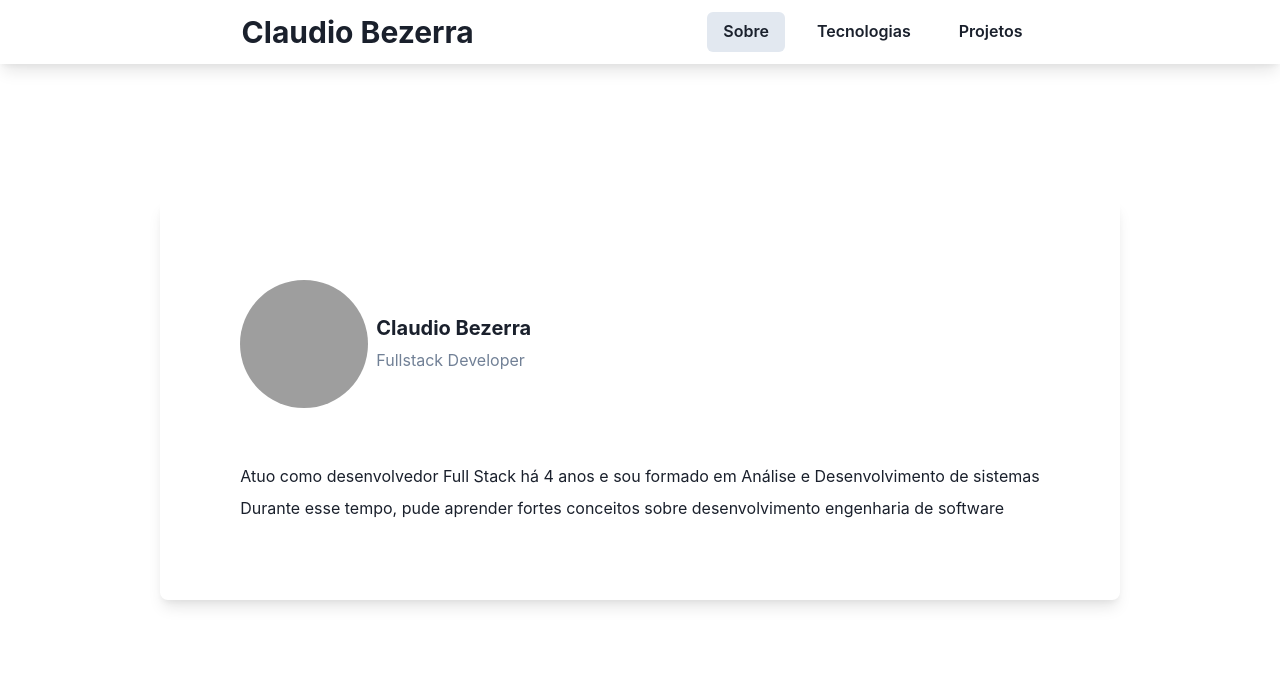
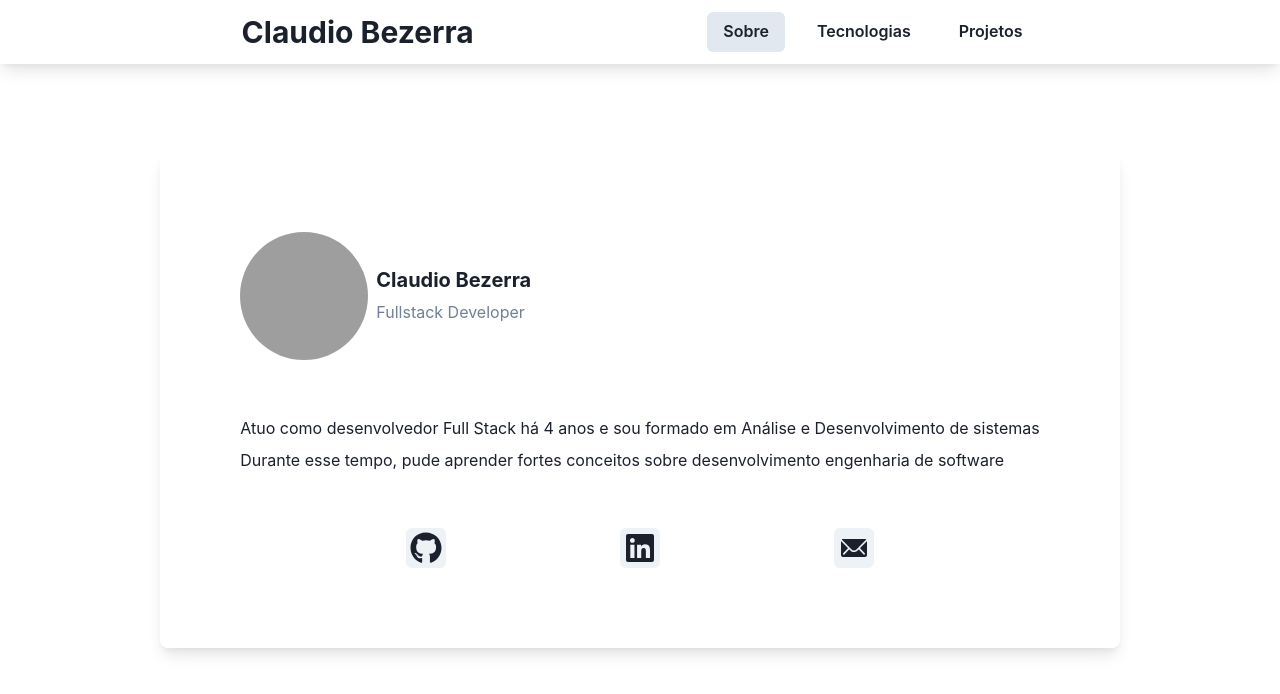
Before and after one commit to ClaudioBzrr/portfolio, a Next.js app: page /portfolio/ in a window 1280 px wide. Shown: the top 694 px of the page. Built offline with nearby package versions, Linux system fonts and the light colour scheme; grey boxes are pictures that could not be loaded.

Commit message:
✔ Added: network links

```diff
--- a/src/app/page.tsx
+++ b/src/app/page.tsx
@@ -1,3 +1,4 @@
+import NetworkLinks from '@/components/NetworkLinks';
 import ProfileCard from '@/components/ProfileCard';
 import { Stack, Text } from '@chakra-ui/react';
 export default function Home() {
@@ -27,6 +28,9 @@ export default function Home() {
             Durante esse tempo, pude aprender fortes conceitos sobre
             desenvolvimento engenharia de software
           </Text>
+          <Stack mt={12}>
+            <NetworkLinks />
+          </Stack>
         </Stack>
       </Stack>
     </Stack>
--- /dev/null
+++ b/src/components/NetworkLinks.tsx
@@ -0,0 +1,25 @@
+'use client';
+
+import { networkLinks } from '@/data/network';
+import { IconButton, Stack } from '@chakra-ui/react';
+import { useRouter } from 'next/navigation';
+export default function NetworkLinks() {
+  const router = useRouter();
+  return (
+    <Stack
+      w={'100%'}
+      direction={'row'}
+      align={'center'}
+      justify={'space-evenly'}
+    >
+      {networkLinks.map((link, index) => (
+        <IconButton
+          key={index}
+          aria-label={link.name}
+          icon={link.icon}
+          onClick={() => router.push(link.link)}
+        />
+      ))}
+    </Stack>
+  );
+}
--- /dev/null
+++ b/src/data/network.tsx
@@ -0,0 +1,25 @@
+import React from 'react';
+import { FaGithub, FaLinkedin } from 'react-icons/fa';
+import { IoIosMail } from 'react-icons/io';
+
+export const networkLinks: {
+  name: string;
+  link: string;
+  icon: React.JSX.Element;
+}[] = [
+  {
+    name: 'Github',
+    link: 'https://github.com/ClaudioBzrr',
+    icon: <FaGithub size={32} />,
+  },
+  {
+    name: 'Linkedin',
+    link: 'https://www.linkedin.com/in/claudio-bezerra-042511185',
+    icon: <FaLinkedin size={32} />,
+  },
+  {
+    name: 'E-mail',
+    link: 'mailto:claudio.bezerra1998@gmail.com?subject=Gostaria de contato',
+    icon: <IoIosMail size={32} />,
+  },
+];
```
